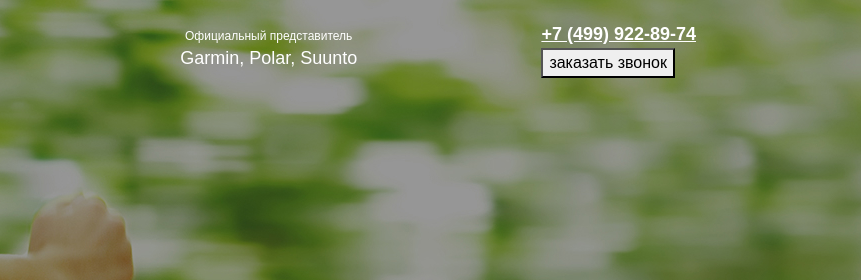
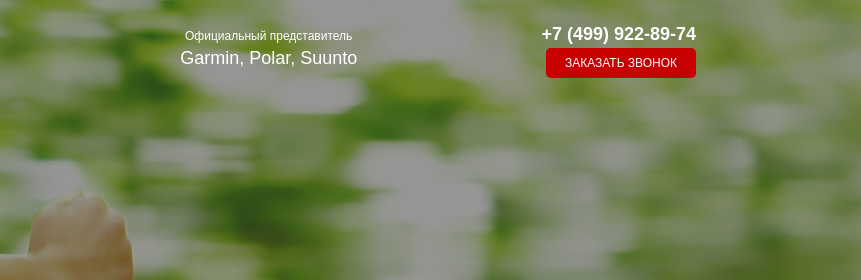
Before and after one commit to aisyesm/RunSmart, a website: page src/index.html in a window 1280 px wide. Shown: the top 280 px of the page, 419-1280 px from the left. Drawn offline with Linux system fonts and the light colour scheme.

Commit message:
Add button style, align items

```diff
--- /dev/null
+++ b/src/sass/blocks/_buttons.sass
@@ -0,0 +1,10 @@
+.button
+    width: 150px
+    height: 30px
+    border-radius: 5px
+    background-color: $main-color
+    border: none
+    font-weight: 500
+    font-size: 12px
+    text-transform: uppercase
+    color: #FFFFFF
--- a/src/sass/blocks/_header.sass
+++ b/src/sass/blocks/_header.sass
@@ -19,3 +19,11 @@
         font-weight: bold
         font-size: 18px
         color: #FFFFFF
+        text-decoration: none
+        &:hover
+            color: #FFFFFF
+            text-decoration: none
+    &__contacts
+        display: flex
+        flex-direction: column
+        align-items: flex-end
--- a/src/sass/style.sass
+++ b/src/sass/style.sass
@@ -8,3 +8,4 @@
 
 @import 'blocks/promo'
 @import 'blocks/header'
+@import 'blocks/buttons'
```
Also changed, not shown: src/css/style.min.css.
